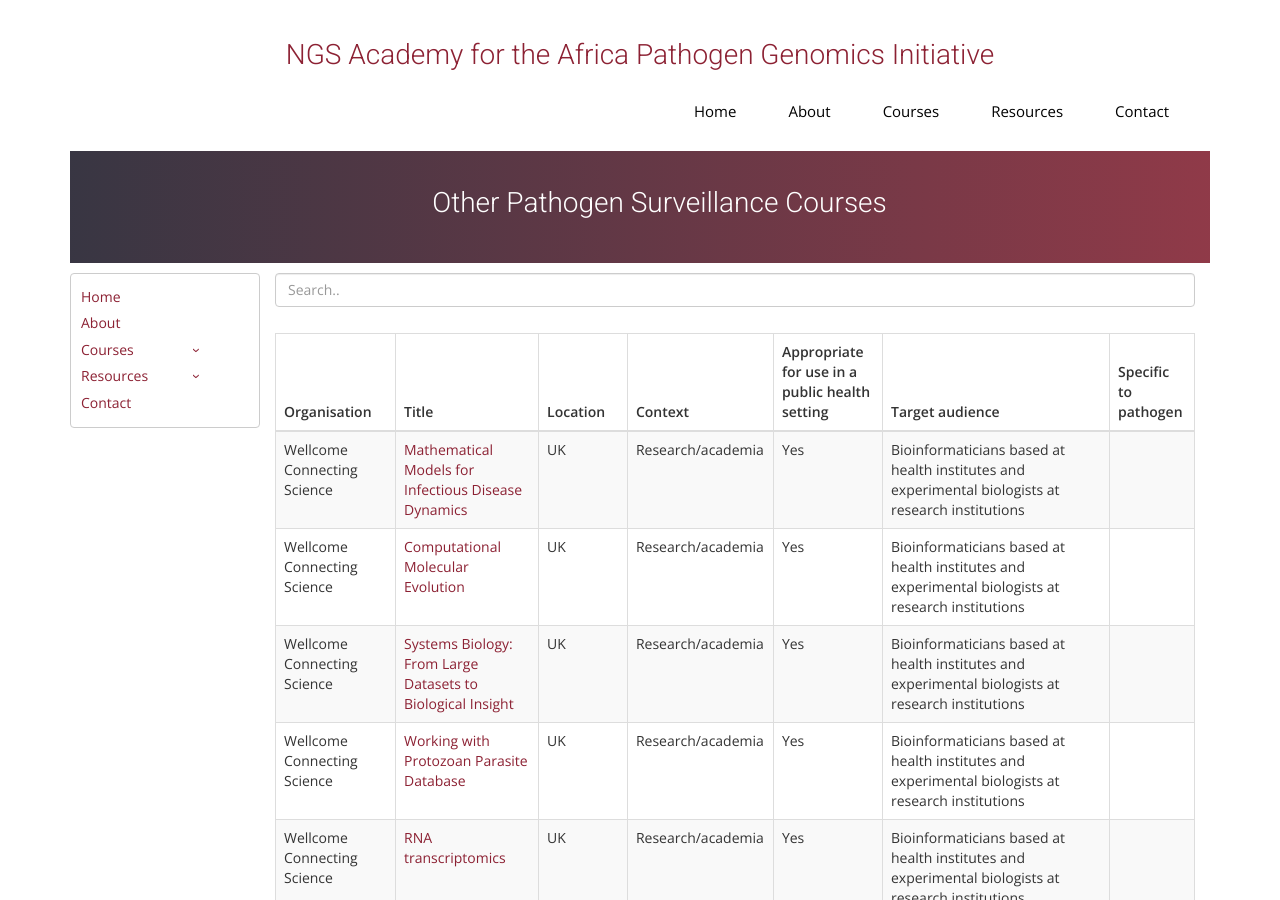
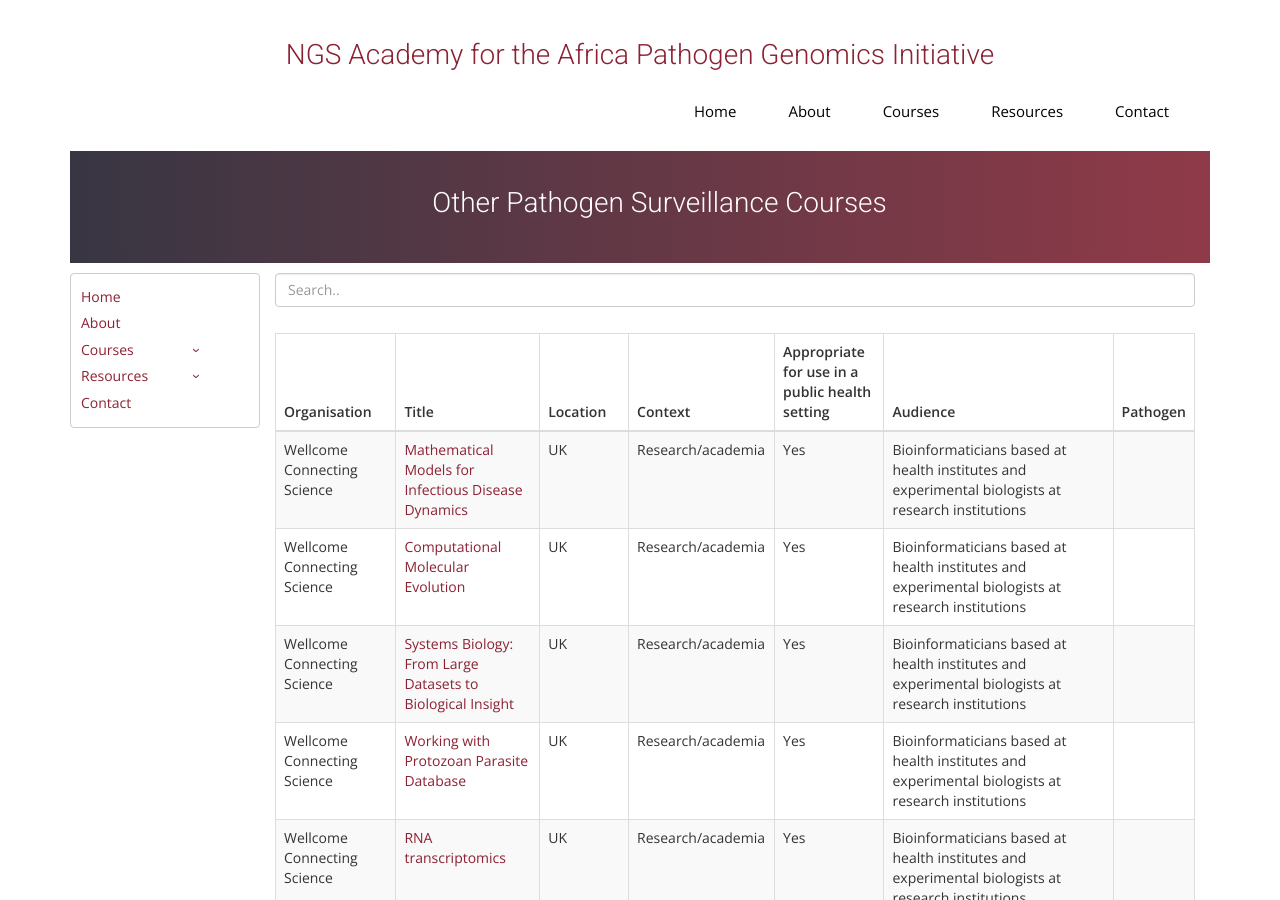
Before and after one commit to uct-cbio/ngs-academy, a Jekyll site: the page built from courses_other.html, in a window 1280 px wide and 900 px high. Built offline with Jekyll 4.4.1, drawn with Linux system fonts in a browser that asks for light colours; nearby versions of some CDN libraries; some web fonts are replaced; comment, search, counter and statistics services are not loaded.

Commit message:
tweaked column names

```diff
--- a/courses_other.html
+++ b/courses_other.html
@@ -23,8 +23,8 @@ permalink: /courses/other-courses/
                     <th>Location</th>
                     <th>Context </th>
                     <th>Appropriate for use in a public health setting</th>
-                    <th>Target audience</th>
-                    <th>Specific to pathogen</th>
+                    <th>Audience</th>
+                    <th>Pathogen</th>
                 </tr>
             </thead>
             <tbody id="myTable">
```
